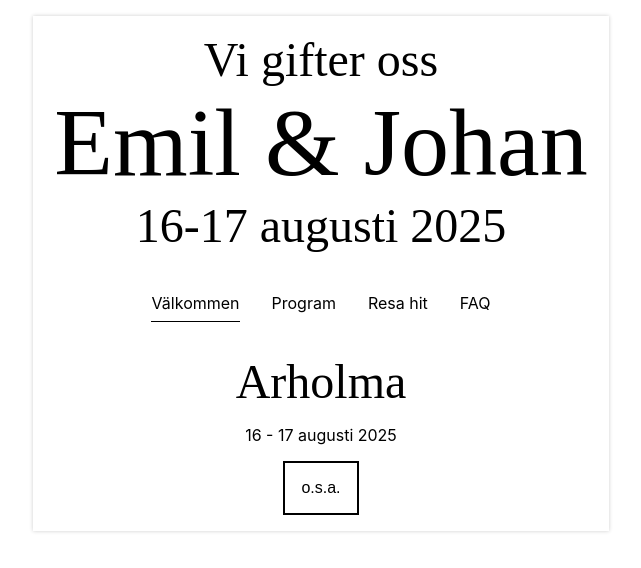
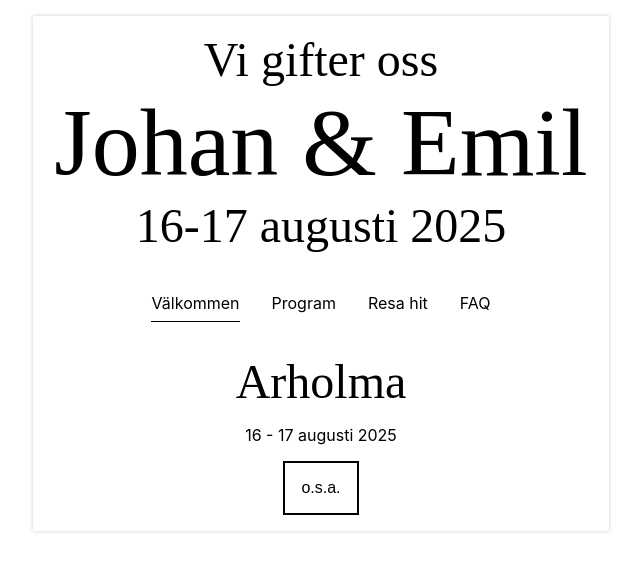
Before and after one commit to Sofiajac/wedding, a React (Create React App) app: page / in a window 1280 px wide. Shown: the top 568 px of the page, without its empty margins (319-960 px from the left). Built offline with nearby package versions, Linux system fonts and the light colour scheme; a web font is replaced by a local one.

Commit message:
Switch order the couple's names to "Johan & Emil"
This is the order on the "SAVE the DATE" card.

```diff
--- a/src/App.tsx
+++ b/src/App.tsx
@@ -11,7 +11,7 @@ function App() {
       <header className="header">
         <div className="banner">
           <div className="fancyText">Vi gifter oss</div>
-          <div className="fancyText large">Emil & Johan</div>
+          <div className="fancyText large">Johan & Emil</div>
           <div className="fancyText">16-17 augusti 2025</div>
         </div>
         <Navbar />
```
